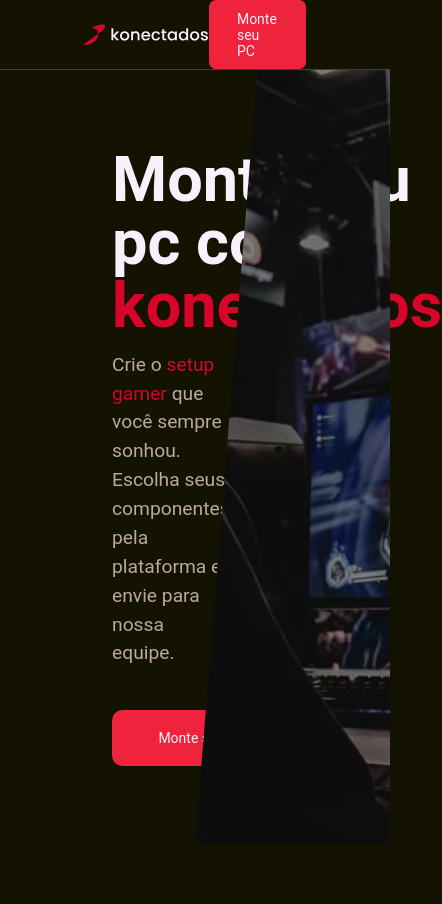
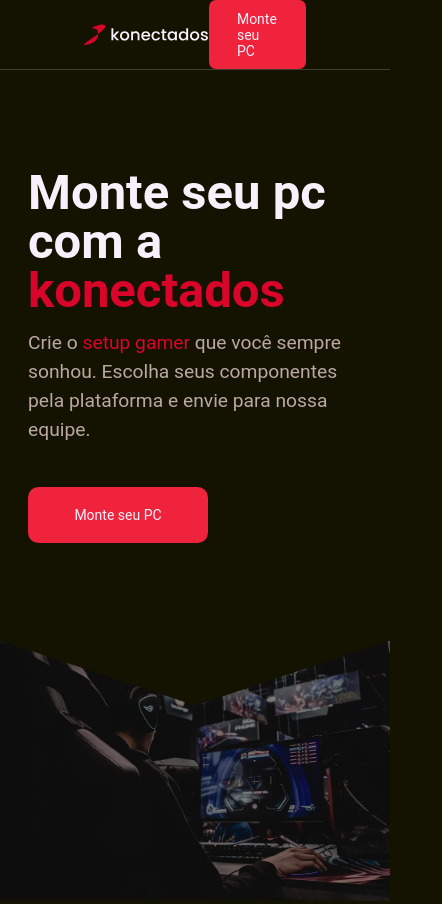
Before and after one commit to KONECTADOS/konectados, a Next.js app: page / in a window 390 px wide. Shown: the whole page, 442 px wide, since content can reach past the window. Before the commit the page ends 847 px from the top, so only its background shows below. Built offline with nearby package versions, Linux system fonts and the light colour scheme.

Commit message:
Responsividade adiionada na página inicial

```diff
--- a/src/pages/finalizar.tsx
+++ b/src/pages/finalizar.tsx
@@ -30,6 +30,7 @@ export default function Finalizar() {
     }
 
     setFeedback('')
+    localStorage.removeItem('konecta@setup')
     router.push('/')
   }
 
--- a/src/styles/index.module.scss
+++ b/src/styles/index.module.scss
@@ -62,3 +62,33 @@
     clip-path: polygon(32% 0, 100% 0%, 100% 100%, 0% 100%);
   }
 }
+
+@media (max-width:1080px){
+  .container{
+    flex-direction: column;
+    align-items:center;
+    justify-content: center;
+    padding:0;
+    height: 100%;
+    .pageContent{
+      padding: 2rem;
+      h2{
+        font-size: 3.5rem;
+      }
+
+      p{
+        max-width: 400px;
+      }
+    }
+    .pageContent, .image{
+      width: 100%;
+      margin-top: 5rem;
+    }
+
+    .image {
+      img{
+        clip-path: polygon(0 0, 50% 25%, 100% 0, 100% 100%, 0% 100%);
+      }
+    }
+  }
+}
```
